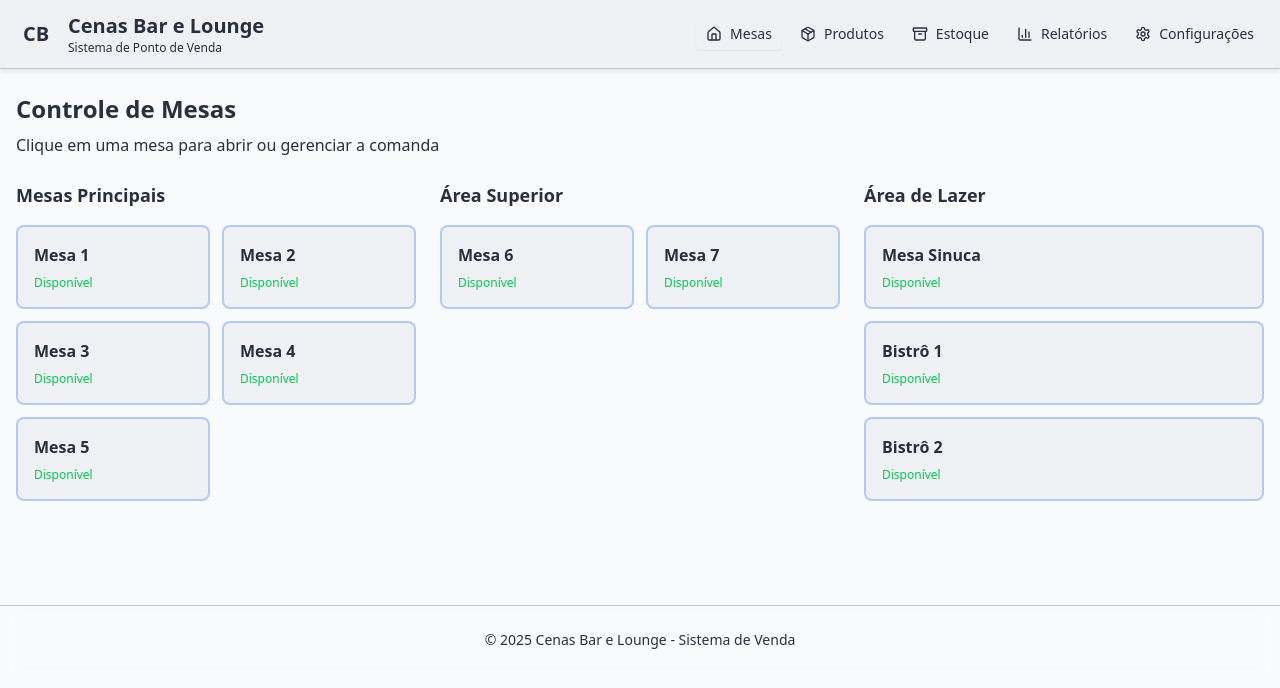
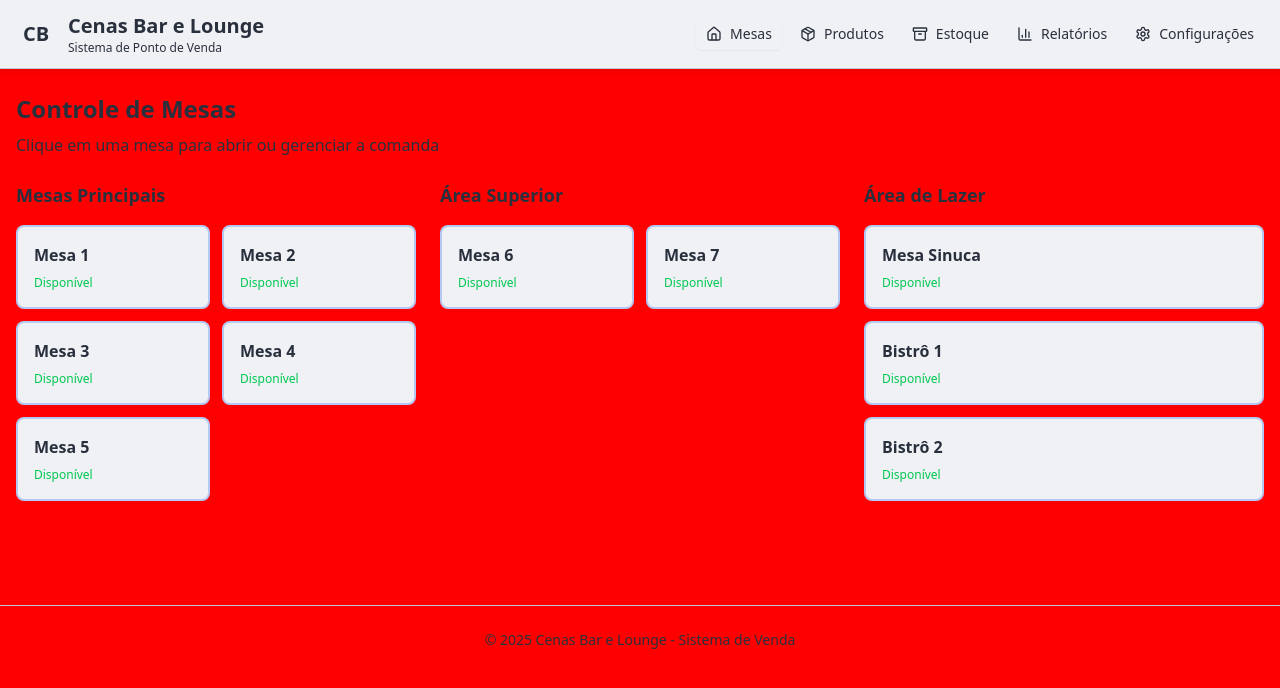
Before and after one commit to diegofsiilva/Cenas_Teste, a React (Vite) app: page / in a window 1280 px wide. Shown: the top 688 px of the page. Built offline with nearby package versions, Linux system fonts and the light colour scheme.

Commit message:
Update App.css

```diff
--- a/src/App.css
+++ b/src/App.css
@@ -195,3 +195,7 @@
 ::-webkit-scrollbar-thumb:hover {
   background: hsl(var(--chart-2));
 }
+
+body {
+  background-color: red !important;
+}
```
